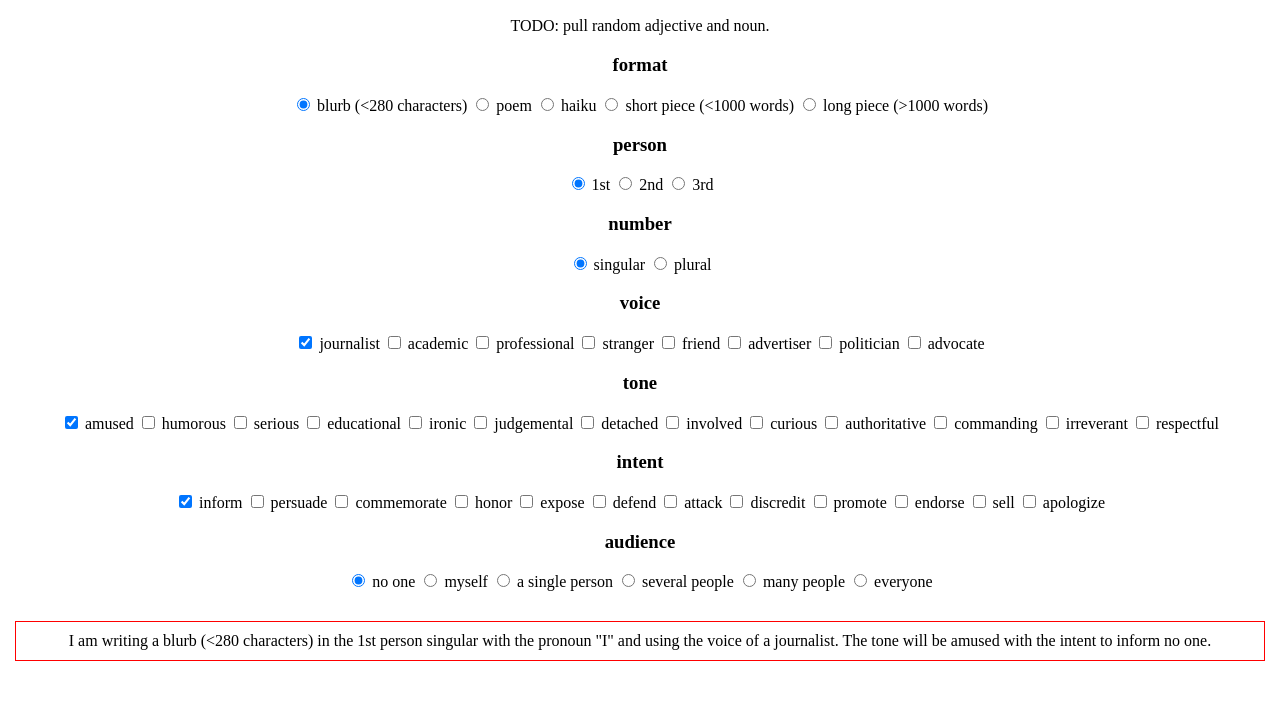
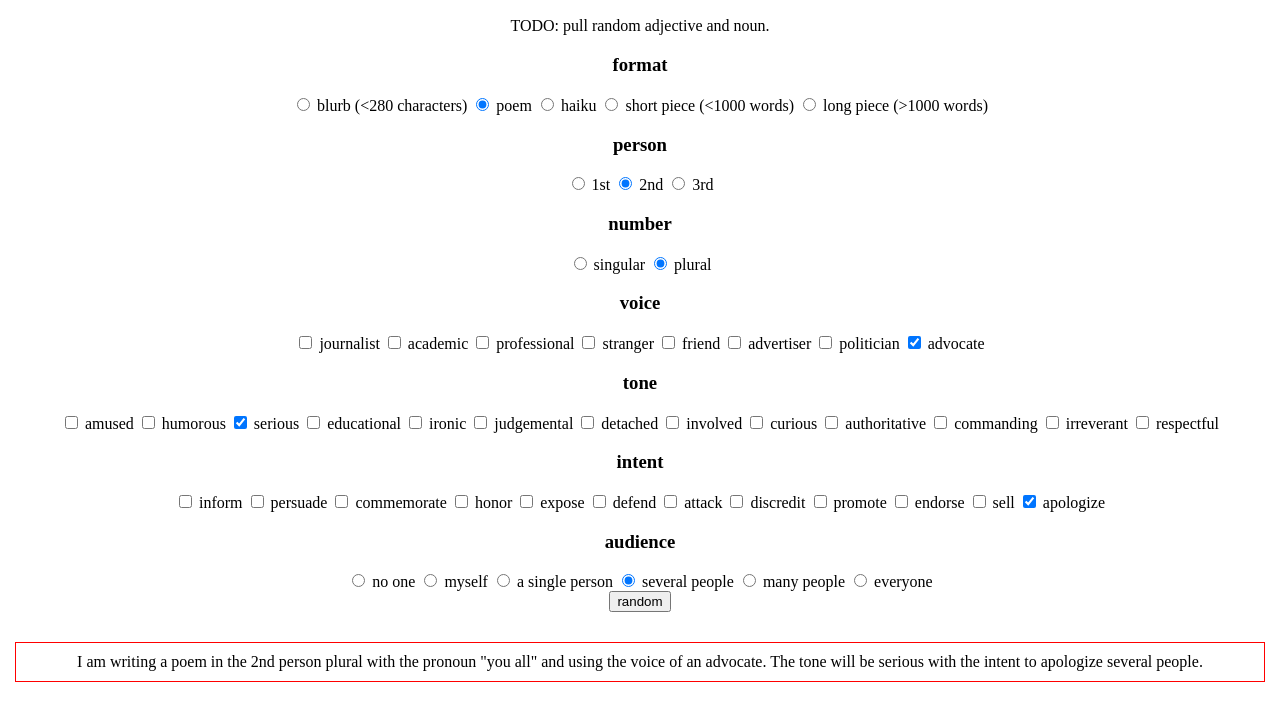
Before and after one commit to alec4nandes/scribe, a plain HTML site: page index.html in a window 1280 px wide. Shown: the part 138-858 px from the top of the page. Drawn offline with Linux system fonts and the light colour scheme.

Commit message:
add random feature

```diff
--- a/index.html
+++ b/index.html
@@ -11,6 +11,7 @@
         <h2>Writing Prompts</h2>
         <p>TODO: pull random adjective and noun.</p>
         <form id="settings"></form>
+        <button id="random">random</button>
         <div id="prompt"></div>
 
         <script src="/mvc/controller.mjs" type="module"></script>
--- a/mvc/controller.mjs
+++ b/mvc/controller.mjs
@@ -1,35 +1,78 @@
 import { settings, pronouns } from "./model.mjs";
 import { makeInputs } from "./view.mjs";
 
-const formElem = document.querySelector("form#settings");
+const formElem = document.querySelector("form#settings"),
+    promptElem = document.querySelector("#prompt"),
+    randomBtn = document.querySelector("button#random");
 formElem.innerHTML = makeInputs(settings);
-formElem.onchange = () => handleSettingsChange(formElem);
+formElem.onchange = () => handleSettingsChange(formElem, promptElem);
+randomBtn.onclick = () => handleRandom(formElem, promptElem);
 
-handleSettingsChange(formElem);
+handleRandom(formElem, promptElem);
 
-function handleSettingsChange(formElem) {
+function handleSettingsChange(formElem, promptElem) {
     const format = formElem.format.value,
         person = formElem.person.value,
         number = formElem.number.value,
-        pronoun = pronouns[person][number],
         getChecked = (name) =>
             [...formElem.querySelectorAll(`input[name="${name}"]`)]
                 .filter(({ checked }) => checked)
                 .map(({ value }) => value),
-        voices = getChecked("voice").map(aOrAn),
-        tones = getChecked("tone"),
-        intents = getChecked("intent"),
+        voice = getChecked("voice"),
+        tone = getChecked("tone"),
+        intent = getChecked("intent"),
         audience = formElem.audience.value,
-        prompt =
-            `I am writing a ${format} in the ${person} person ${number} ` +
-            `with the pronoun "${pronoun}" and using the ` +
-            `voice${voices.length > 1 ? "s" : ""} of ${joiner(voices)}. ` +
-            `The tone${
-                tones.length > 1 ? "s will include" : " will be"
-            } ${joiner(tones)} ` +
-            `with the intent to ${joiner(intents)} ${audience}.`,
-        promptElem = document.querySelector("#prompt");
+        prompt = makePrompt({
+            format,
+            person,
+            number,
+            voice,
+            tone,
+            intent,
+            audience,
+        });
     promptElem.innerHTML = prompt;
+}
+
+function makePrompt({ format, person, number, voice, tone, intent, audience }) {
+    const pronoun = pronouns[person][number];
+    return `
+        I am writing a ${format} in the ${person} person ${number}
+        with the pronoun "${pronoun}" and using the
+        voice${voice.length > 1 ? "s" : ""} of ${joiner(voice.map(aOrAn))}.
+        The tone${tone.length > 1 ? "s will include" : " will be"}
+        ${joiner(tone)} with the intent to ${joiner(intent)} ${audience}.
+    `;
+}
+
+function handleRandom(formElem, promptElem) {
+    const names = [
+            "format",
+            "person",
+            "number",
+            "voice",
+            "tone",
+            "intent",
+            "audience",
+        ],
+        getInputs = (name) => [
+            ...formElem.querySelectorAll(`input[name="${name}"]`),
+        ],
+        data = {};
+    for (const name of names) {
+        const inputs = getInputs(name),
+            randomIndex = ~~(Math.random() * inputs.length);
+        inputs.forEach((input, i) => {
+            if (i === randomIndex) {
+                input.checked = true;
+                const { value } = input;
+                data[name] = input.type === "checkbox" ? [value] : value;
+            } else {
+                input.checked = false;
+            }
+        });
+    }
+    promptElem.innerHTML = makePrompt(data);
 }
 
 function aOrAn(value) {
```
Also changed, not shown: 1 other file.
